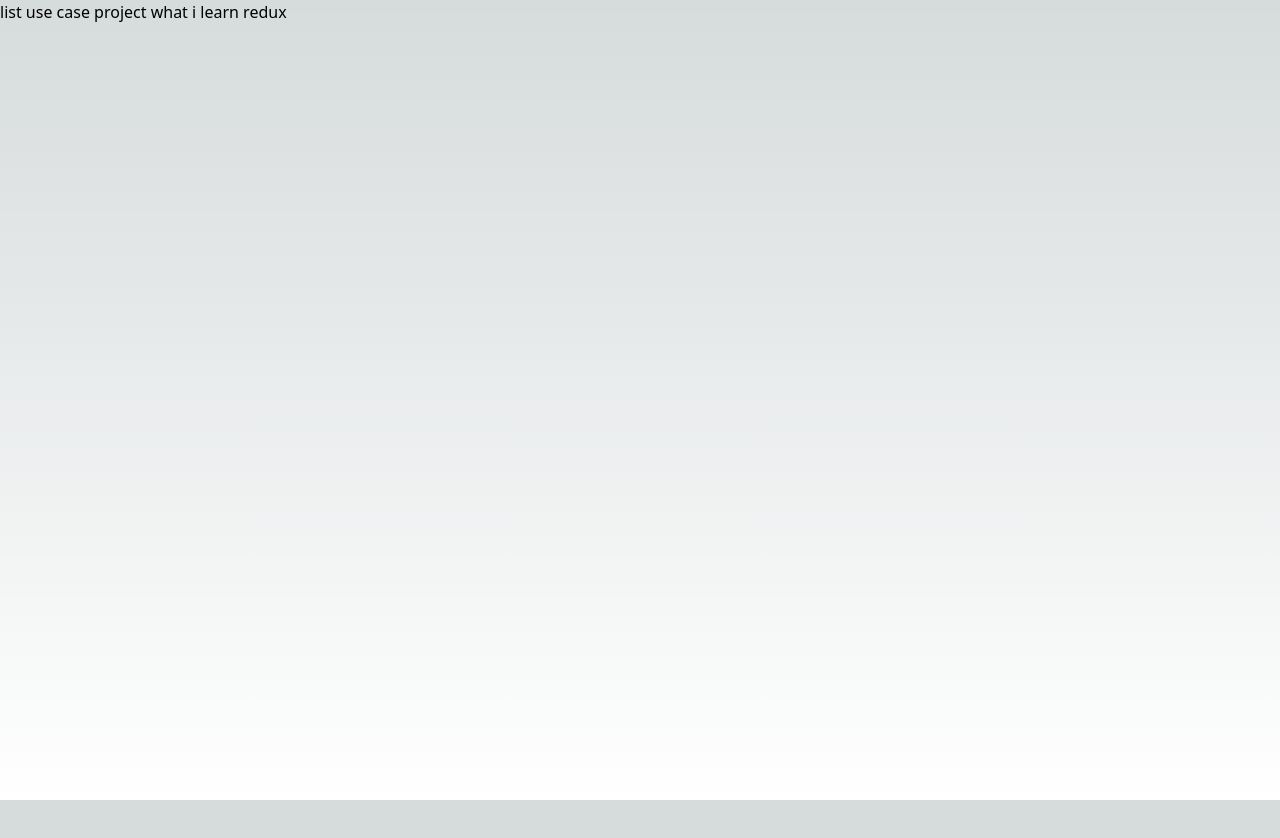
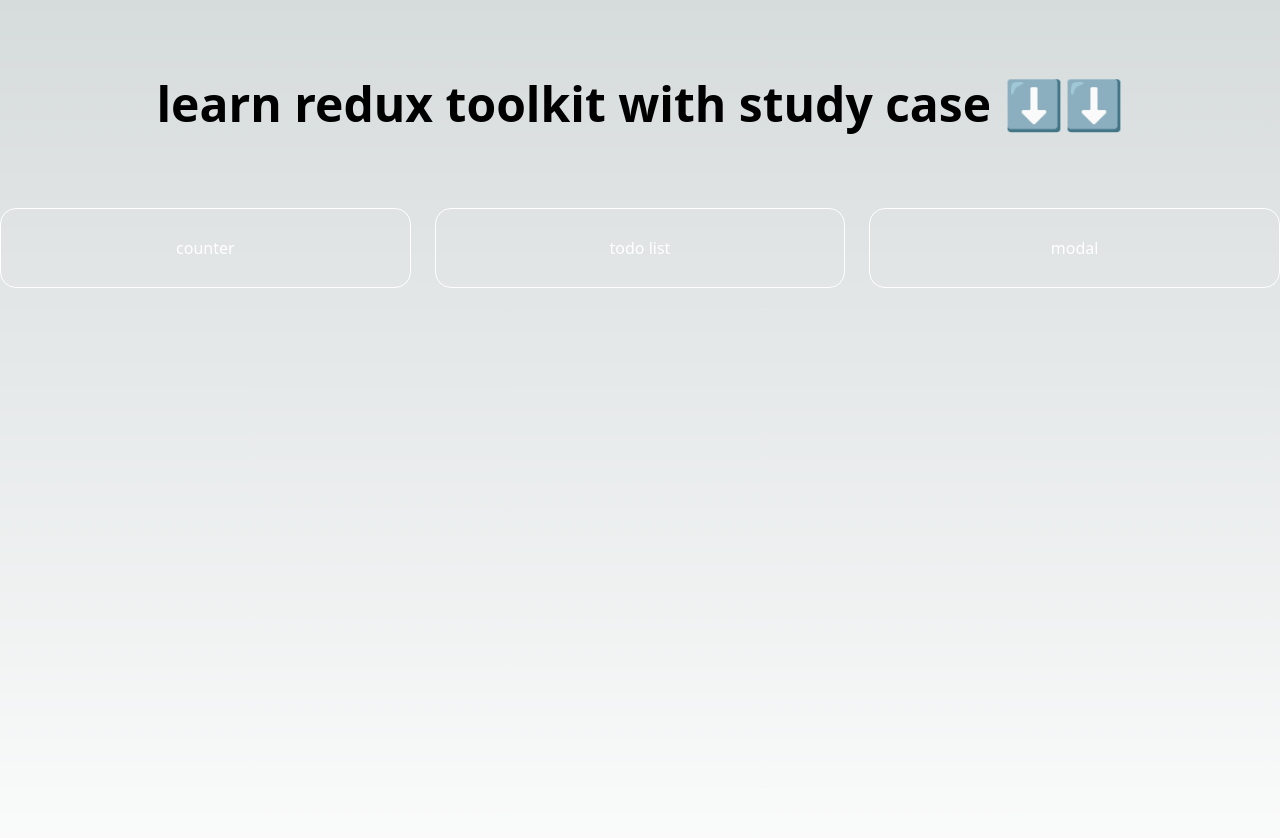
Before and after one commit to soni-canra-wiguna/learn-redux-toolkit, a Next.js app: page / in a window 1280 px wide. Shown: the top 838 px of the page. Before the commit the page ends 800 px from the top, so only its background shows below. Built offline with nearby package versions, Linux system fonts and the light colour scheme.

Commit message:
feat: add url projects

```diff
--- a/app/page.tsx
+++ b/app/page.tsx
@@ -1,7 +1,37 @@
 import MaxWidthWrapper from "@/components/max-width-wrapper"
+import Link from "next/link"
 
 export default function Home() {
+  const projects = [
+    {
+      title: "counter",
+      hrefUrl: "/counter",
+    },
+    {
+      title: "todo list",
+      hrefUrl: "/todo-list",
+    },
+    {
+      title: "modal",
+      hrefUrl: "/modal",
+    },
+  ]
   return (
-    <MaxWidthWrapper>list use case project what i learn redux</MaxWidthWrapper>
+    <MaxWidthWrapper className="flex items-center flex-col my-20">
+      <h1 className="font-semibold text-5xl mb-20">
+        learn redux toolkit with study case ⬇️⬇️
+      </h1>
+      <div className="grid grid-cols-3 gap-6 w-full">
+        {projects?.map(({ title, hrefUrl }) => (
+          <Link
+            key={title}
+            href={hrefUrl}
+            className="p-4 transition-all rounded-2xl border w-full h-20 border-white hover:bg-white/10 text-white flex items-center justify-center"
+          >
+            {title}
+          </Link>
+        ))}
+      </div>
+    </MaxWidthWrapper>
   )
 }
```
